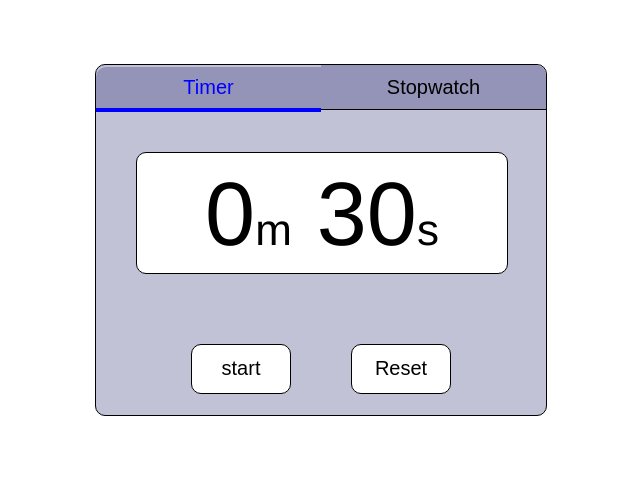
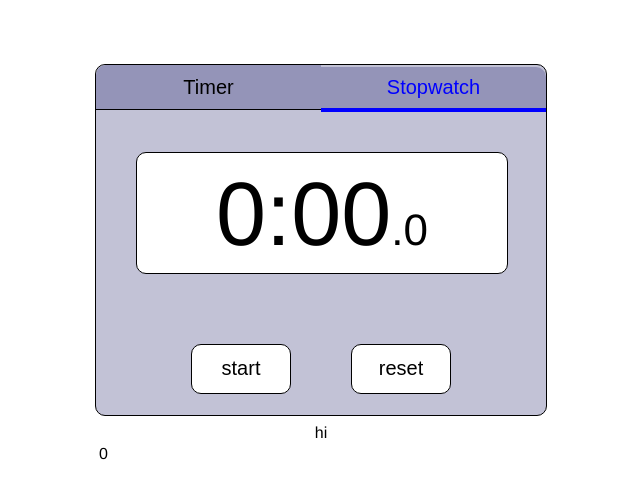
Before and after one commit to krakower/stopwatch, a React (Create React App) app: page / in a window 1280 px wide. Shown: the top 498 px of the page, without its empty margins (319-959 px from the left). Built offline with nearby package versions, Linux system fonts and the light colour scheme.

Commit message:
Lap function v1
Working on lap function. Not working yet

```diff
--- a/src/App.js
+++ b/src/App.js
@@ -6,7 +6,7 @@ class Selector extends React.Component {
   constructor(props) {
     super(props);
     this.state = {
-      timerMode: true,
+      timerMode: false,
     };
   }
 
--- a/src/Buttons.js
+++ b/src/Buttons.js
@@ -1,6 +1,8 @@
 import React from "react";
 import Display from './Display.js';
 import Alarm from './Alarm.js';
+import History from './History.js';
+
 
 export default class Buttons extends React.Component {
 
@@ -13,9 +15,11 @@ export default class Buttons extends React.Component {
       stopwatchTime: 0,
       alarmOn: false,
       isTimerReset: true,
+      isStopwatchReset: true,
       timerIsUpdated: true,
       timerIsEdited: false,
       editingMode: false,
+      lapTime: 0,
     };
     this.handleKeyPress = this.handleKeyPress.bind(this);
   }
@@ -48,9 +52,13 @@ export default class Buttons extends React.Component {
         this.stopwatchInterval = setInterval(() => this.tick('stopwatchTime'), 100);
       } else {
         clearInterval(this.stopwatchInterval);
+        this.setState({
+          lapTime: 0,
+        });
       }
       this.setState ({
         stopwatchIsTiming: !this.state.stopwatchIsTiming,
+        isStopwatchReset: false,
       });
     }
   }
@@ -89,13 +97,22 @@ export default class Buttons extends React.Component {
         isTimerReset: true,
         timerIsUpdated: false,
       })
-    } else {
+    } else if(!this.state.stopwatchIsTiming){
       clearInterval(this.stopwatchInterval);
       this.setState({
         stopwatchIsTiming: false,
         stopwatchTime: 0,
+        isStopwatchReset: true,
       })
+    } else {
+      this.lapFunction(); //record lap
     }
+  }
+
+  lapFunction = () => {
+    this.setState({
+      lapTime: parseInt(this.state.stopwatchTime),
+    })
   }
 
 
@@ -134,6 +151,7 @@ export default class Buttons extends React.Component {
     const timerMode = this.props.timerMode;
     const alarmOn = this.state.alarmOn;
     let leftButtonText;
+    let rightButtonText;
     let currentTime;
 
     if(this.state.timerTime > 59990) {
@@ -142,17 +160,22 @@ export default class Buttons extends React.Component {
 
     if(timerMode && (this.state.timerTime === 0)) {
       currentTime = this.state.timerTime;
-      leftButtonText = 'ok'
+      leftButtonText = 'ok';
+      rightButtonText = 'reset';
     } else if(timerMode) {
       currentTime = this.state.timerTime;
+      rightButtonText = 'reset';
       this.state.timerIsTiming
       ? leftButtonText = 'stop'
       : leftButtonText = 'start';
+    } else if(this.state.stopwatchIsTiming) {
+      currentTime = this.state.stopwatchTime;
+      leftButtonText = 'stop';
+      rightButtonText = 'lap';
     } else {
       currentTime = this.state.stopwatchTime;
-      this.state.stopwatchIsTiming
-      ? leftButtonText = 'stop'
-      : leftButtonText = 'start';
+      leftButtonText = 'start'
+      rightButtonText = 'reset';
     }
 
     return (
@@ -173,10 +196,14 @@ export default class Buttons extends React.Component {
             {leftButtonText}
           </button>
           <button className="button" onClick={() => this.reset(timerMode)}>
-              Reset
+              {rightButtonText}
           </button>
         </div>
         <Alarm alarmOn = {alarmOn}/>
+        <History
+          currentTime = {this.state.stopwatchTime}
+          lapTime = {this.state.lapTime}
+          isStopwatchReset = {this.state.isStopwatchReset}/>
       </div>
     )
   }
--- a/src/Display.js
+++ b/src/Display.js
@@ -74,7 +74,7 @@ export default class Display extends React.Component {
     const timerMode = this.props.timerMode;
 
     let minutes = Math.floor(currentTime/600);
-    let seconds = Math.ceil((currentTime % 600)/10);
+    let seconds = Math.floor((currentTime % 600)/10);
     const deciseconds = Math.floor(currentTime % 10);
 
     if(seconds < 10) {
--- /dev/null
+++ b/src/History.js
@@ -0,0 +1,61 @@
+import React, {useState, useEffect} from "react";
+
+
+export default function History(props) {
+
+  const [lapHistory, setLapHistory] = useState([new Map()]);
+  const [currentLapTime, setCurrentLapTime] = useState(0);
+  const [prevLapTime, setPrevLapTime] = useState(0);
+  const [lapCount, setLapCount] = useState(0);
+  const [tableData, setTableData] = useState();
+
+
+  useEffect(() => {
+    if(!props.isStopwatchReset) {
+      setCurrentLapTime(props.currentTime - props.lapTime);
+      setLapHistory(lapHistory.set(lapCount,currentLapTime));
+    }
+  }, [props.currentTime]);
+
+  useEffect(() => {
+    if(props.isStopwatchReset) {
+      setLapHistory(new Map());
+      setCurrentLapTime(0);
+      setPrevLapTime(0);
+      setLapCount(0);
+    }
+  },[props.isStopwatchReset]);
+
+  useEffect(() => {
+    setPrevLapTime(currentLapTime);
+    setLapCount(lapCount + 1);
+  }, [props.lapTime]);
+
+
+  useEffect(() => {
+     const historyArray = Array.from(lapHistory);
+     let newTableData = historyArray.map((lapTime,lapNumber) => {
+       return (
+         <tr>
+           <td>{lapNumber}</td>
+           <td>{lapTime}</td>
+         </tr>
+       );
+     });
+    setTableData(newTableData);
+  }, [currentLapTime]);
+
+
+
+  return (
+    <div>
+      hi
+      <table id='lapTable'>
+        <tbody>
+          {tableData}
+        </tbody>
+      </table>
+    </div>
+  )
+
+}
```
